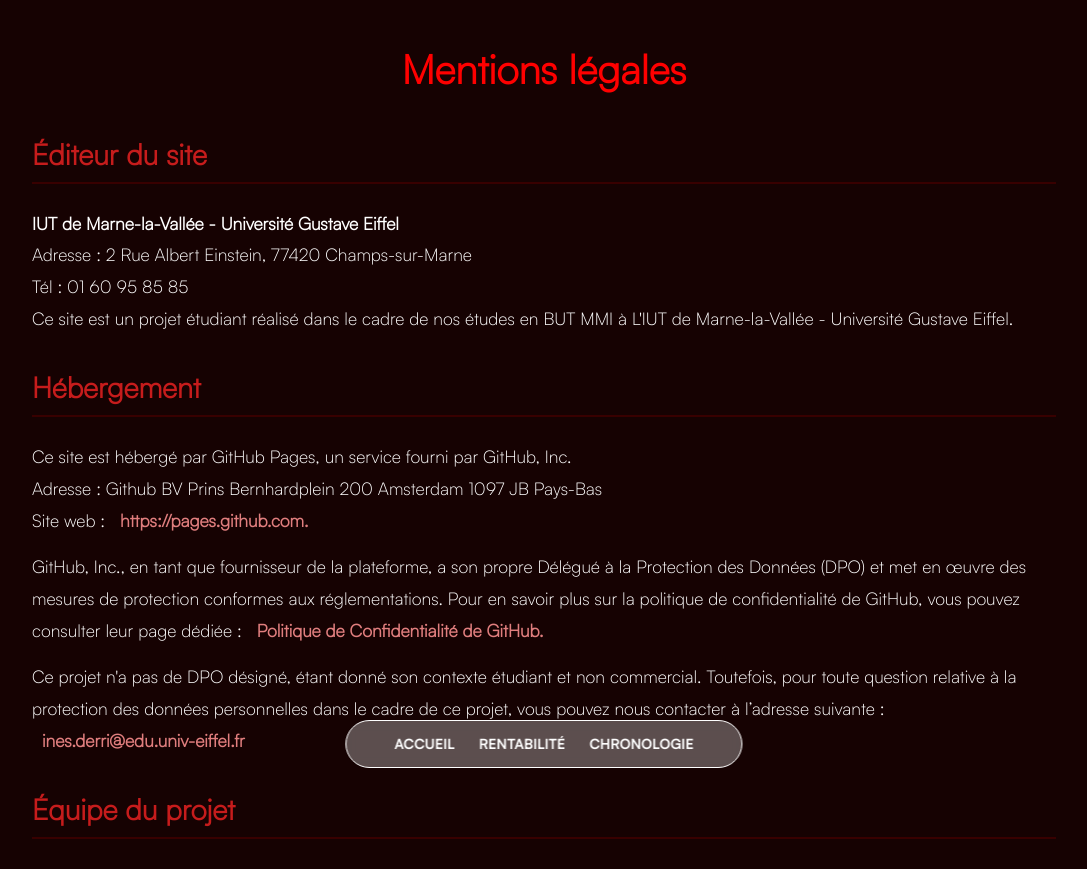
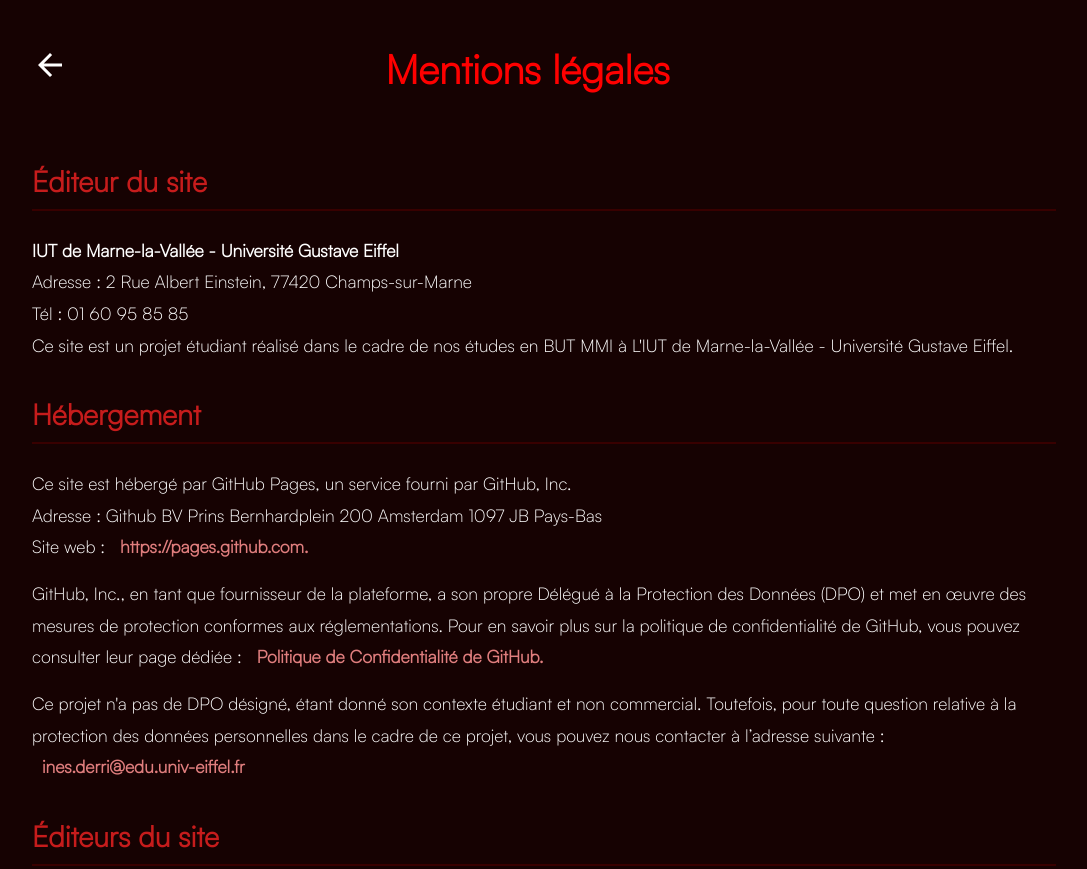
Before and after one commit to Aryann94/Marviz, a plain HTML site: page mention.html in a window 1280 px wide. Shown: the top 869 px of the page, without its empty margins (96-1183 px from the left). Drawn offline with Linux system fonts and the light colour scheme.

Commit message:
mise à jour page mentions légales

```diff
--- a/mention.css
+++ b/mention.css
@@ -230,3 +230,20 @@ h3 {
     margin-top: 20px;
     text-decoration: underline;
 }
+
+a svg {
+    width: 36px;
+    height: 36px;
+    transition: 0.2s ease;
+}
+a svg:hover {
+    fill: #ff4545;
+}
+
+.header_back {
+    display: flex;
+    flex-direction: row;
+    align-items: center;
+    justify-content: space-between;
+    max-width: 638px;
+}
--- a/mention.html
+++ b/mention.html
@@ -8,18 +8,16 @@
     <link rel="stylesheet" href="mention.css">
     <link rel="stylesheet" href="styles.css">
 </head>
-<header>
-    <nav>
-        <a href="index.html">Accueil</a>
-        <a href="#">Rentabilité</a>
-        <a href="#">Chronologie</a>
 
-    </nav>
-</header>
+
+
 
 <body>
     <main>
+        <div class="header_back">
+            <a href="index.html"><svg xmlns="http://www.w3.org/2000/svg" height="24px" viewBox="0 -960 960 960" width="24px" fill="#FFFFFF"><path d="m313-440 224 224-57 56-320-320 320-320 57 56-224 224h487v80H313Z"/></svg></a>
         <h1>Mentions légales</h1>
+    </div>
         <h2>Éditeur du site </h2>
         <p><strong>IUT de Marne-la-Vallée - Université Gustave Eiffel
             </strong><br>
@@ -57,7 +55,7 @@
             suivante :<a href="mailto:ines.derri@edu.univ-eiffel.fr">ines.derri@edu.univ-eiffel.fr</a>
         </p>
 
-        <h2>Équipe du projet</h2>
+        <h2>Éditeurs du site</h2>
         <p>Ce site a été conçu dans le cadre d’un projet étudiant par trois membres de l’Université Gustave Eiffel.</p>
         <ul>
             <li>Aryan Inc, graphiste et développeur, a travaillé sur la conception visuelle et technique du projet.</li>
```
Also changed, not shown: assets/arrow_back.svg (added).
